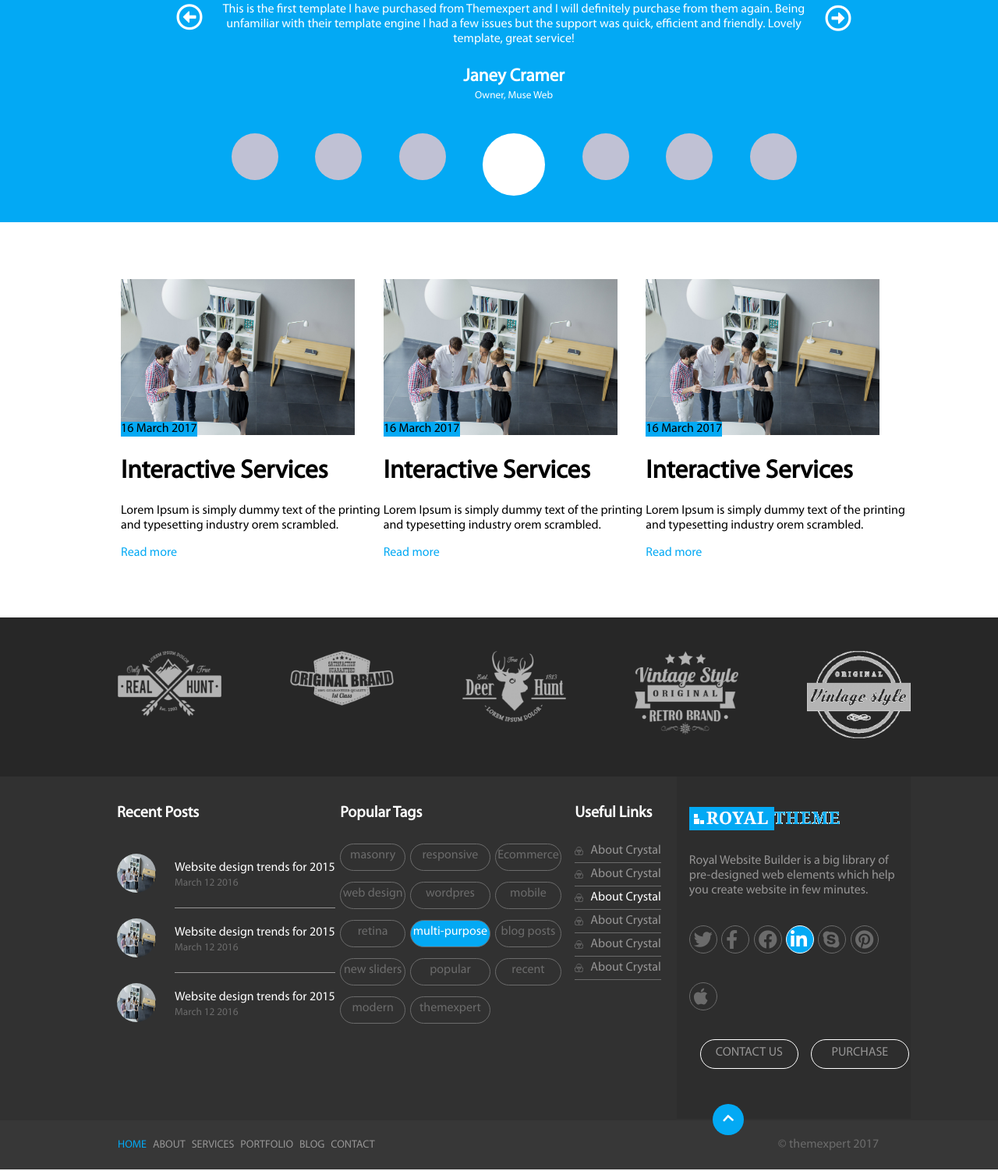
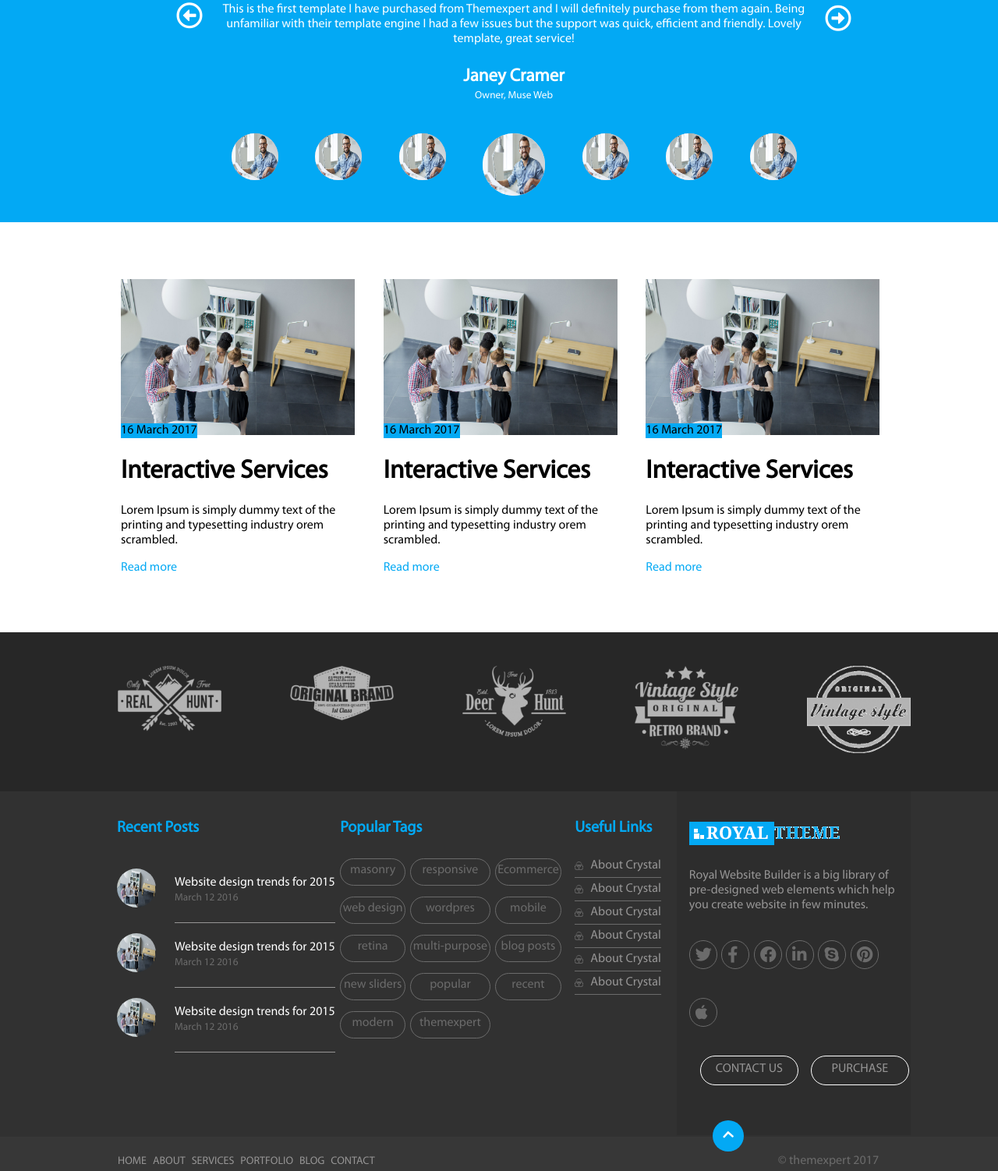
Before and after one commit to NaTaShaRMN/fontend-practice, a plain HTML site: page index.html in a window 1280 px wide. Shown: the part 4604-6106 px from the top of the page at 78% size. Drawn offline with Linux system fonts and the light colour scheme.

Commit message:
fix css, layout , hover state

```diff
--- a/css/style.css
+++ b/css/style.css
@@ -48,6 +48,10 @@
     color: #969595;
 }
 
+.menu-footer a:hover {
+    color: #03a9f4;
+}
+
 a#blue-text {
     color: #03a9f4;
 }
@@ -92,6 +96,10 @@ footer {
     /* width: 290px; */
     height: 50px;
     display: flex;
+}
+
+.btn-about a:hover {
+    color: #cbcb00;
 }
 
 .btn-about span {
@@ -178,6 +186,7 @@ footer {
 .feedbacks h5 {
     margin-top: 35px;
     font-size: 20px;
+    color: #03a9f4;
 }
 
 .links-list-item {
@@ -186,6 +195,12 @@ footer {
     padding-bottom: 5px;
     border-bottom: 1px solid #6b6b6b;
 }
+
+.links-list-item p:hover {
+    color: white;
+}
+
+.links-list-item:hover {}
 
 .links-list-item img {
     margin-top: 4px;
@@ -223,6 +238,18 @@ p.actives {
     color: #6b6b6b;
 }
 
+.grid-tag a:hover {
+    color: white;
+}
+
+.grid-tag span:hover {
+    background-color: #03a9f4;
+}
+
+.grid-tag a {
+    color: #6b6b6b;
+}
+
 span.active {
     color: white;
 }
@@ -230,6 +257,10 @@ span.active {
 .post-item {
     display: flex;
     /* border-bottom: 1px solid #969595; */
+}
+
+a.post-item {
+    color: white;
 }
 
 .post-item small {
@@ -255,7 +286,7 @@ span.active {
 
 @font-face {
     font-family: Myriad;
-    src: url("../fonts/MYRIADPRO-REGULAR.OTF") format("truetype");
+    src: url("../fonts/Myriad\ Pro\ Regular.ttf") format("truetype");
     font-weight: normal;
     font-style: normal;
 }
@@ -326,7 +357,7 @@ span.active {
 .image-box-item1 span {
     position: absolute;
     left: 0px;
-    bottom: 159px;
+    bottom: 176px;
     background-color: #03a9f4;
 }
 
@@ -340,7 +371,7 @@ span {}
 .image-box-item2 span {
     position: absolute;
     left: 0px;
-    bottom: 159px;
+    bottom: 176px;
     background-color: #03a9f4;
 }
 
@@ -354,7 +385,7 @@ span {}
 .image-box-item3 span {
     position: absolute;
     left: 0px;
-    bottom: 159px;
+    bottom: 176px;
     background-color: #03a9f4;
 }
 
@@ -406,16 +437,30 @@ span {}
     /* margin-bottom: -18px; */
 }
 
-.next-pointer i {
+.next-pointer i:hover {
     /* width: 100px; */
     /* height: 100px; */
-    margin-top: 20px;
+    /* margin-top: 20px; */
+    /* font-weight: 600; */
+    /* color: yellow; */
 }
 
 .next-pointer i {
-    height: 16px;
+    /* height: 16px; */
     font-size: 34px;
     /* size: 57px; */
+}
+
+.next-point i:hover {
+    font-weight: 600;
+    color: yellow;
+}
+
+i.far.fa-arrow-alt-circle-right {}
+
+.next-pointer i:hover {
+    font-weight: 600;
+    color: yellow;
 }
 
 .style03 {
@@ -623,6 +668,15 @@ p.fullname {
 
 .abouts i {
     color: #6b6b6b;
+    font-size: 21px;
+    padding: 7px;
+}
+
+.abouts i:hover {
+    color: white;
+    background-color: #03a9f4;
+    */
+    /* background-color: #03a9f4; */
 }
 
 i.fab.fa-facebook {
--- a/index.html
+++ b/index.html
@@ -386,13 +386,13 @@
                 <h5>Janey Cramer</h5>
                 <small>Owner, Muse Web</small>
                 <div class="list-circle">
-                    <div class="circle-item"></div>
-                    <div class="circle-item"></div>
-                    <div class="circle-item"></div>
-                    <div class="circle-item visited"></div>
-                    <div class="circle-item"></div>
-                    <div class="circle-item"></div>
-                    <div class="circle-item"></div>
+                    <img src="images/human.jpg" alt="human" class="circle-item">
+                    <img src="images/human.jpg" alt="human" class="circle-item">
+                    <img src="images/human.jpg" alt="human" class="circle-item">
+                    <img src="images/human.jpg" alt="human" class="circle-item visited">
+                    <img src="images/human.jpg" alt="human" class="circle-item">
+                    <img src="images/human.jpg" alt="human" class="circle-item">
+                    <img src="images/human.jpg" alt="human" class="circle-item">
                 </div>
             </div>
             <div class="next-pointer">
@@ -404,92 +404,94 @@
                 <img src="images/avt1.jpg" alt="">
                 <span>16 March 2017</span>
                 <h3>Interactive Services</h3>
-                <p>Lorem Ipsum is simply dummy text of the printing and typesetting industry orem scrambled.</p>
+                <p>Lorem Ipsum is simply dummy text of the<br> printing and typesetting industry orem scrambled.</p>
                 <a href="#">Read more</a>
             </div>
             <div class="image-box-item2">
                 <img src="images/avt1.jpg" alt="">
                 <span>16 March 2017</span>
                 <h3>Interactive Services</h3>
-                <p>Lorem Ipsum is simply dummy text of the printing and typesetting industry orem scrambled.</p>
+                <p>Lorem Ipsum is simply dummy text of the<br> printing and typesetting industry orem scrambled.</p>
                 <a href="#">Read more</a>
             </div>
             <div class="image-box-item3">
                 <img src="images/avt1.jpg" alt="">
                 <span>16 March 2017</span>
                 <h3>Interactive Services</h3>
-                <p>Lorem Ipsum is simply dummy text of the printing and typesetting industry orem scrambled.</p>
+                <p>Lorem Ipsum is simply dummy text of the<br> printing and typesetting industry orem scrambled.</p>
                 <a href="#">Read more</a>
             </div>
 
         </div>
         <div class="logo-container">
             <div class="row-logo">
-                <div class="logo-item">
+                <a class="logo-item" href="#">
                     <img src="images/logo3-750x526.png" alt="logo">
-                </div>
-                <div class="logo-item">
+                </a>
+                <a class="logo-item" href="#">
                     <img src="images/logo5-750x526.png" alt="logo">
-                </div>
-                <div class="logo-item">
+                </a>
+                <a class="logo-item" href="#">
                     <img src="images/logo6-750x526.png" alt="logo">
-                </div>
-                <div class="logo-item">
+                </a>
+                <a class="logo-item" href="#">
                     <img src="images/logo7-750x526.png" alt="logo">
-                </div>
-                <div class="logo-item">
+                </a>
+                <a class="logo-item" href="#">
                     <img src="images/logo8-750x526.png" alt="logo">
-                </div>
+                </a>
             </div>
         </div>
         <div class="feedbacks">
             <div class="recent-post">
                 <h5>Recent Posts</h5>
-                <div class="post-item">
+                <a class="post-item" href="#">
                     <img src="images/avt1.jpg" alt="">
                     <div class="post-content" style="border-bottom: 1px solid #969595">
                         <p>Website design trends for 2015 <br><small>March 12 2016</small></p>
                     </div>
-                </div>
-                <div class="post-item">
+                </a>
+                <a class="post-item" href="#">
                     <img src="images/avt1.jpg" alt="">
                     <div class="post-content" style="border-bottom: 1px solid #969595">
                         <p>Website design trends for 2015 <br><small>March 12 2016</small></p>
-
                     </div>
-                </div>
-                <div class="post-item">
+                </a>
+                <a class="post-item" href="#">
                     <img src="images/avt1.jpg" alt="">
-                    <div class="post-content">
+                    <div class="post-content" style="border-bottom: 1px solid #969595">
                         <p>Website design trends for 2015 <br><small>March 12 2016</small></p>
                     </div>
-                </div>
+                </a>
             </div>
             <div class="popular-tag">
                 <h5>Popular Tags</h5>
                 <div class="grid-tag">
-                    <span>masonry</span>
-                    <span>responsive</span>
-                    <span>Ecommerce</span>
-                    <span>web design</span>
-                    <span>wordpres</span>
-                    <span>mobile</span>
-                    <span>retina</span>
-                    <span class="active">multi-purpose</span>
-                    <span>blog posts</span>
-                    <span>new sliders</span>
-                    <span>popular</span>
-                    <span>recent</span>
-                    <span>modern</span>
-                    <span>themexpert</span>
+                    <span><a href="#">masonry</a></span>
+                    <span><a href="#">responsive</a></span>
+                    <span><a href="#">Ecommerce</a></span>
+                    <span><a href="#">web design</a></span>
+                    <span><a href="#">wordpres</a></span>
+                    <span><a href="#">mobile</a></span>
+                    <span><a href="#">retina</a></span>
+                    <span><a href="#">multi-purpose</a></span>
+                    <span><a href="#">blog posts</a></span>
+                    <span><a href="#">new sliders</a></span>
+                    <span><a href="#">popular</a></span>
+                    <span><a href="#">recent</a></span>
+                    <span><a href="#">modern</a></span>
+                    <span><a href="#">themexpert</a></span>
                 </div>
             </div>
             <div class="useful-links">
+                <!-- link đã đóng thì không click được nên không cần thêm  -->
                 <h5>Useful Links</h5>
                 <div class="links-list">
                     <div class="links-list-item">
+
                         <img src="images/3circle.png" alt="">
                         <p>About Crystal</p>
+
                     </div>
                     <div class="links-list-item">
                         <img src="images/3circle.png" alt="">
@@ -497,7 +499,7 @@
                     </div>
                     <div class="links-list-item">
                         <img src="images/3circle.png" alt="">
-                        <p class="actives">About Crystal</p>
+                        <p class="">About Crystal</p>
                     </div>
                     <div class="links-list-item">
                         <img src="images/3circle.png" alt="">
@@ -514,13 +516,13 @@
                 </div>
             </div>
             <div class="abouts">
-                <img src="images/logo.png" alt="logo">
+                <a href="#"><img src="images/logo.png" alt="logo"></a>
                 <p>Royal Website Builder is a big library of pre-designed web elements which help you create website in few minutes.</p>
                 <ul>
                     <li><i class="fab fa-twitter"></i></li>
                     <li><i class="fab fa-facebook-f"></i></li>
                     <li><i class="fab fa-facebook"></i></li>
-                    <li><i style="color:  white; background-color: #03a9f4" class="fab fa-linkedin-in"></i></i>
+                    <li><i class="fab fa-linkedin-in"></i></i>
                     </li>
                     <li><i class="fab fa-skype"></i></li>
                     <li><i class="fab fa-pinterest"></i></li>
@@ -536,7 +538,7 @@
     <footer>
         <div class="menu-footer">
             <ul>
-                <li><a href="#" id="blue-text">HOME</a></li>
+                <li><a href="#">HOME</a></li>
                 <li><a href="#" class="">ABOUT</a></li>
                 <li><a href="#" class="">SERVICES</a></li>
                 <li><a href="#" class="">PORTFOLIO</a></li>
```
Also changed, not shown: fonts/Myriad Pro Regular.ttf (added).
